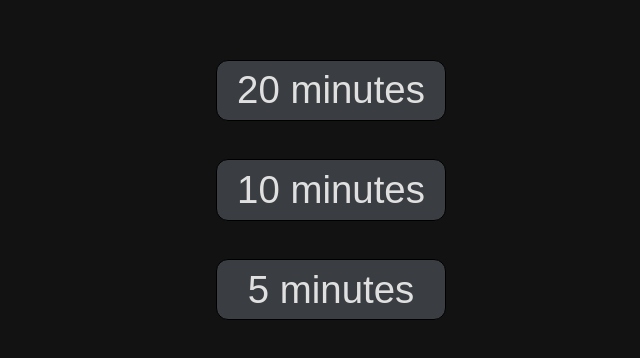
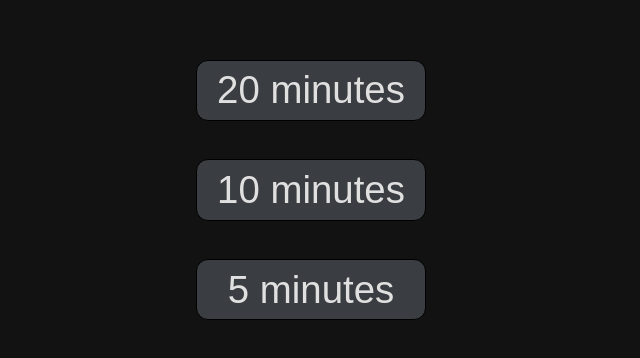
Before and after one commit to BenLayet/meditation-timer, a React (Vite) app in the folder packages/frontend/: page / in a window 1280 px wide. Shown: the part 210-568 px from the top of the page, without its empty margins (329-969 px from the left). Built offline with nearby package versions, Linux system fonts and the light colour scheme; no server answers.

Commit message:
0: fixes duration alignment

```diff
--- a/packages/frontend/src/components/durationSelect/DurationSelect.css
+++ b/packages/frontend/src/components/durationSelect/DurationSelect.css
@@ -6,6 +6,9 @@
     margin: 1em;
     min-height: 12em;
 }
+ul{
+    padding-inline-start: 0;
+}
 li{
     list-style-type: none;
     padding: 0;
```
